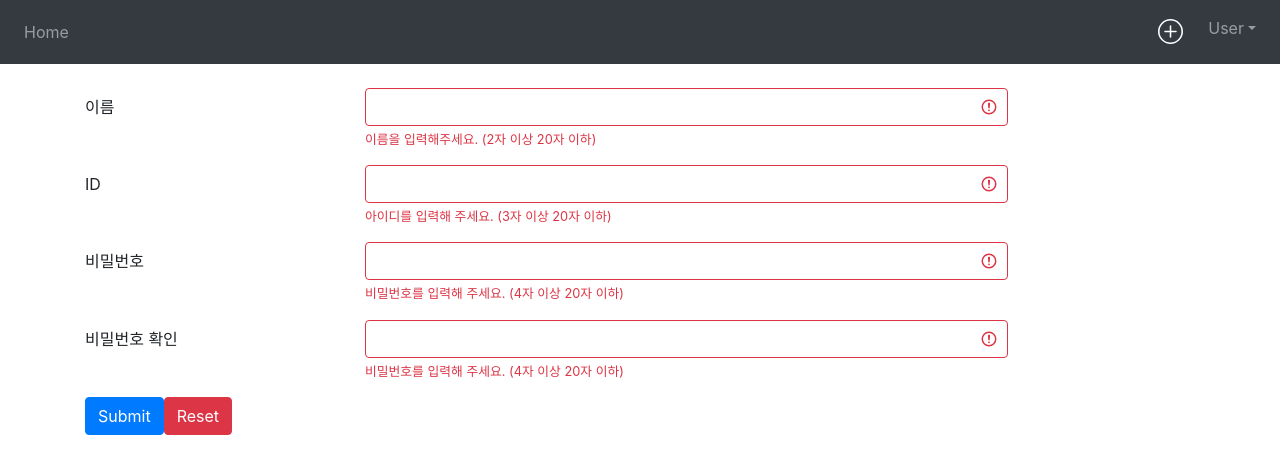
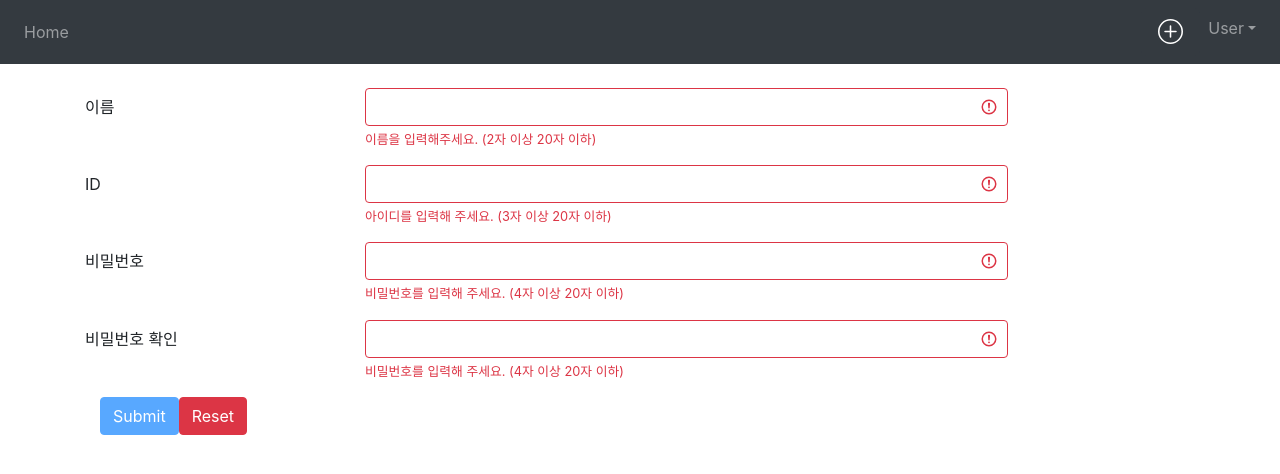
Before and after one commit to ByeongUkChoi/justSNS, a Vue app in the folder frontend/just-sns/: page /sign-up in a window 1280 px wide. Shown: the top 474 px of the page. Built offline with nearby package versions, Linux system fonts and the light colour scheme.

Commit message:
Add submit validation

```diff
--- a/frontend/just-sns/src/components/SignUpForm.vue
+++ b/frontend/just-sns/src/components/SignUpForm.vue
@@ -1,5 +1,5 @@
 <template>
-  <b-form @submit="onSubmit" @reset="onReset">
+  <b-form @submit.prevent="onSubmit" @reset="onReset">
     <b-form-group
       id="fieldset-1"
       label-cols-sm="4"
@@ -67,8 +67,12 @@
         trim
       ></b-form-input>
     </b-form-group>
-    <b-button type="submit" variant="primary">Submit</b-button>
-    <b-button type="reset" variant="danger">Reset</b-button>
+    <b-container>
+      <b-button type="submit" variant="primary" :disabled="!enableSubmit"
+        >Submit</b-button
+      >
+      <b-button type="reset" variant="danger" center>Reset</b-button>
+    </b-container>
   </b-form>
 </template>
 <script>
@@ -134,6 +138,17 @@ export default {
       // TODO: password 정합성 검사
       return '';
     },
+    enableSubmit() {
+      if (
+        this.verifyName &&
+        this.verifyId &&
+        this.verifyPassword &&
+        this.verifyPasswordCheck
+      ) {
+        return true;
+      }
+      return false;
+    },
   },
   data() {
     return {
@@ -181,6 +196,9 @@ export default {
       return this.form.password === this.form.passwordCheck;
     },
     onSubmit() {
+      if (!this.enableSubmit) {
+        return;
+      }
       // TODO:
       alert('submit');
     },
```
